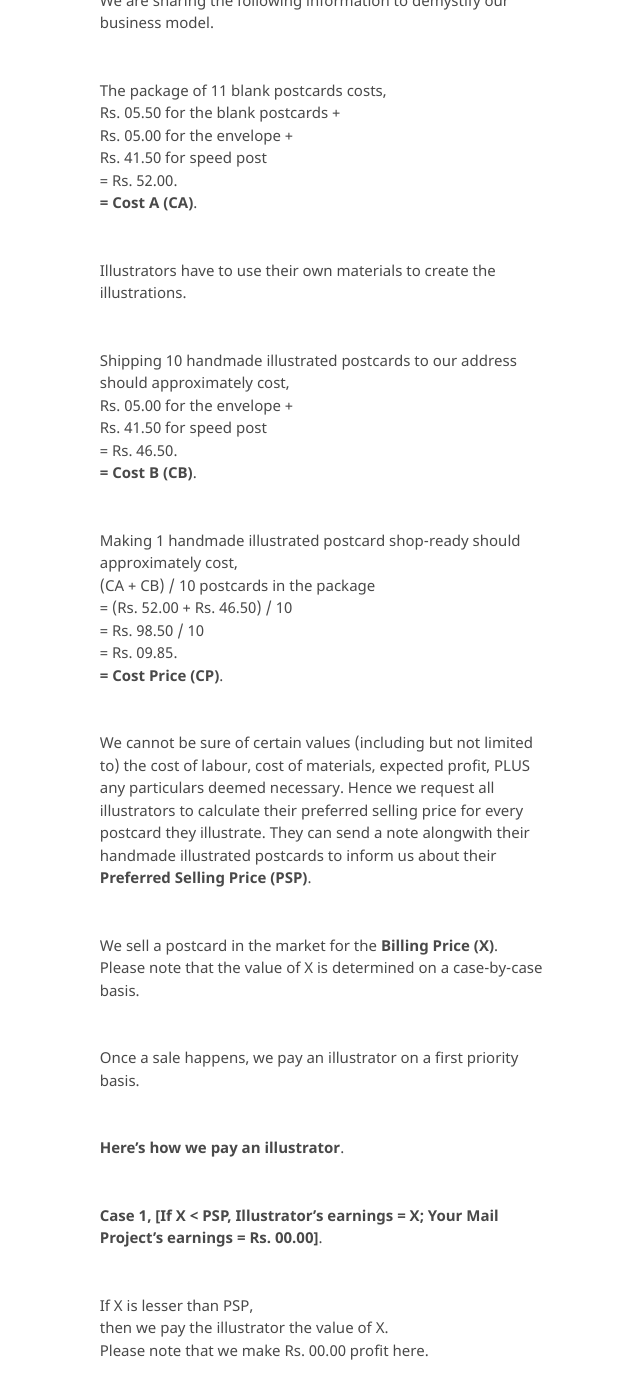
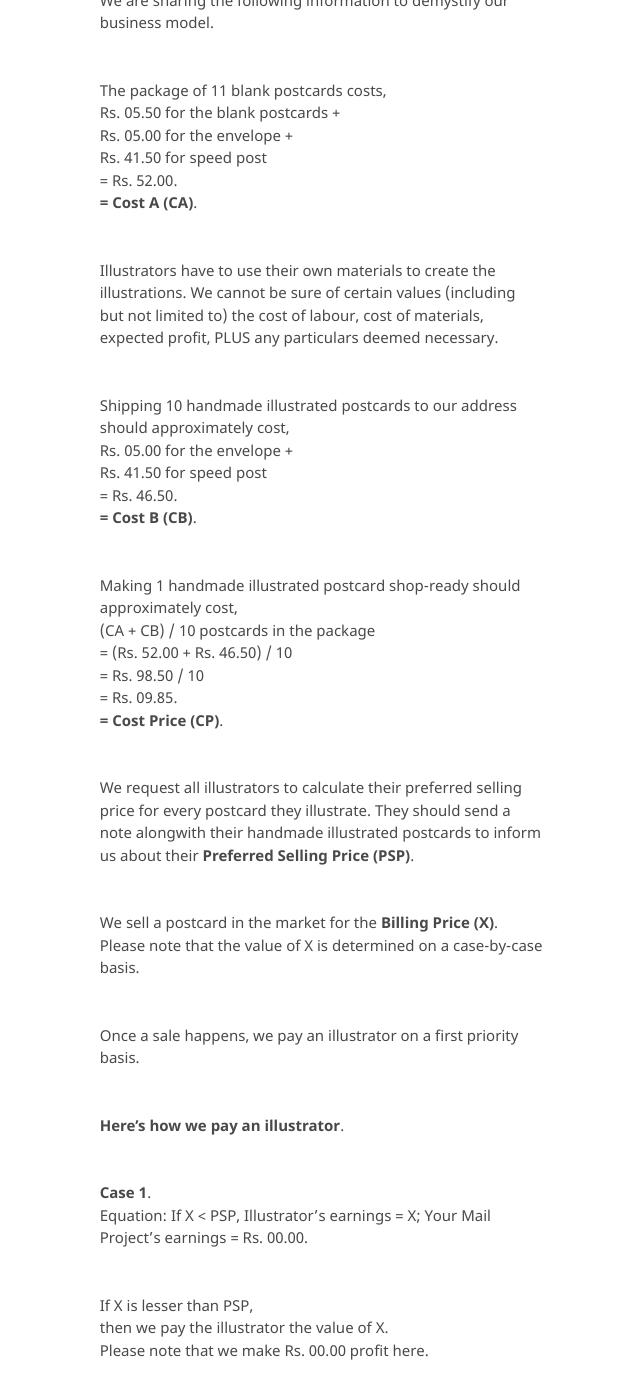
Before and after one commit to kvshvlin/yourmailproject, a Jekyll site: the page built from pages/payments.md, in a window 1280 px wide and 1400 px high, scrolled down 304 px. Shown: the whole window, without its empty margins (512-1152 px from the left). Built offline with Jekyll 4.4.1, drawn with Linux system fonts in a browser that asks for light colours; our own code applies the rules of GitHub Pages for plain Markdown files; some of the changed lines change nothing that is shown; some of the changed text lies outside the part shown.

Commit message:
Update payments.md

```diff
--- a/pages/payments.md
+++ b/pages/payments.md
@@ -9,7 +9,7 @@ Rs. 41.50 for speed post
 = Rs. 52.00.
 **= Cost A (CA)**.
 
-Illustrators have to use their own materials to create the illustrations.
+Illustrators have to use their own materials to create the illustrations. We cannot be sure of certain values (including but not limited to) the cost of labour, cost of materials, expected profit, PLUS any particulars deemed necessary.
 
 Shipping 10 handmade illustrated postcards to our address should approximately cost,
 Rs. 05.00 for the envelope +
@@ -24,16 +24,16 @@ Making 1 handmade illustrated postcard shop-ready should approximately cost,
 = Rs. 09.85.
 **= Cost Price (CP)**.
 
-We cannot be sure of certain values (including but not limited to) the cost of labour, cost of materials, expected profit, PLUS any particulars deemed necessary. Hence we request all illustrators to calculate their preferred selling price for every postcard they illustrate. They can send a note alongwith their handmade illustrated postcards to inform us about their **Preferred Selling Price (PSP)**.
+We request all illustrators to calculate their preferred selling price for every postcard they illustrate. They should send a note alongwith their handmade illustrated postcards to inform us about their **Preferred Selling Price (PSP)**.
 
-We sell a postcard in the market for the **Billing Price (X)**.
-Please note that the value of X is determined on a case-by-case basis.
+We sell a postcard in the market for the **Billing Price (X)**. Please note that the value of X is determined on a case-by-case basis.
 
 Once a sale happens, we pay an illustrator on a first priority basis.
 
 **Here's how we pay an illustrator**.
 
-**Case 1, [If X < PSP, Illustrator's earnings = X; Your Mail Project's earnings = Rs. 00.00]**.
+**Case 1**.
+Equation: If X < PSP, Illustrator's earnings = X; Your Mail Project's earnings = Rs. 00.00.
 
 If X is lesser than PSP,
 then we pay the illustrator the value of X.
@@ -44,7 +44,8 @@ then X < PSP;
 Illustrator's earnings = Rs. 100.00;
 Your Mail Project's earnings = Rs. 00.00.
 
-**Case 2, [If X > PSP, Illustrator's earnings = PSP; Your Mail Project's earnings = (X - PSP)]**.
+**Case 2**.
+Equation: If X > PSP, Illustrator's earnings = PSP; Your Mail Project's earnings = (X - PSP).
 
 If X is greater than PSP,
 then we pay the illustrator the value of PSP.
@@ -55,7 +56,8 @@ then X > PSP;
 Illustrator's earnings = Rs. 100.00;
 Your Mail Project's earnings = Rs. 01.00.
 
-**Case 3, [If PSP = N/A, Illustrator's earnings = (X / 2); Your Mail Project's earnings = ([X / 2] - CP)]**.
+**Case 3**.
+Equation: If PSP = N/A, Illustrator's earnings = (X / 2); Your Mail Project's earnings = ([X / 2] - CP).
 
 If in any case the value of PSP is not informed to us,
 then we pay the illustrator the value of (X / 2).
```
